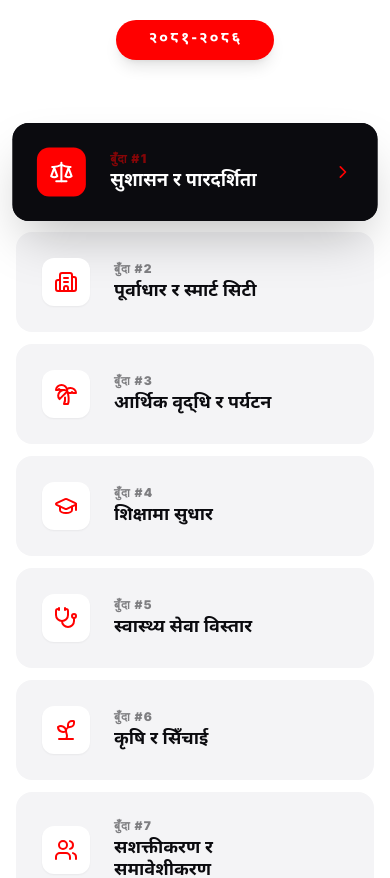
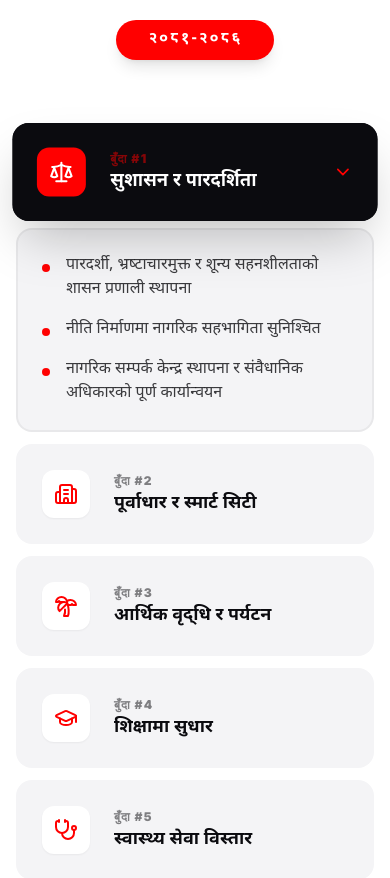
Before and after one commit to aashishlamsal/renudidi-election, a Next.js app: page / in a window 390 px wide. Shown: the part 7600-8478 px from the top of the page. Built offline with nearby package versions, Linux system fonts and the light colour scheme.

Commit message:
Manifesto highlights mobile view fixed

```diff
--- a/components/Manifesto.tsx
+++ b/components/Manifesto.tsx
@@ -61,15 +61,15 @@ export default function Manifesto() {
         {/* Accordion/Tabs Container */}
         <div className="max-w-6xl mx-auto">
           <div className="flex flex-col lg:flex-row gap-8 lg:gap-12 min-h-[500px]">
-            {/* Left Side: Navigation Links */}
+            {/* Left Side: Navigation Links (Accordion on Mobile) */}
             <div className="w-full lg:w-2/5 space-y-3">
               {manifesto.pillars.map((pillar, idx) => {
                 const isActive = activeTab === idx
                 const IconComponent = IconMap[pillar.icon] || Users
 
                 return (
+                  <div key={idx} className="space-y-2">
                     <button
-                    key={idx}
                       onClick={() => setActiveTab(idx)}
                       className={`w-full text-left p-6 rounded-2xl transition-all duration-300 flex items-center gap-6 group relative overflow-hidden ${isActive
                         ? 'bg-didi-black text-white shadow-2xl scale-[1.02] z-10'
@@ -100,15 +100,46 @@ export default function Manifesto() {
 
                       <ChevronRight
                         size={20}
-                      className={`relative z-10 transition-transform duration-300 ${isActive ? 'translate-x-0 opacity-100 text-didi-red' : '-translate-x-4 opacity-0 text-didi-black'}`}
+                        className={`relative z-10 transition-transform duration-300 ${isActive ? 'rotate-90 lg:rotate-0 translate-x-0 opacity-100 text-didi-red' : '-translate-x-4 opacity-0 text-didi-black'}`}
                       />
                     </button>
+
+                    {/* Mobile Only: Expanded Details */}
+                    <AnimatePresence>
+                      {isActive && (
+                        <motion.div
+                          initial={{ height: 0, opacity: 0 }}
+                          animate={{ height: 'auto', opacity: 1 }}
+                          exit={{ height: 0, opacity: 0 }}
+                          className="lg:hidden overflow-hidden"
+                        >
+                          <div className="p-6 bg-didi-gray rounded-2xl space-y-4 border-2 border-didi-black/5">
+                            {(() => {
+                              const description = (pillar as any).description
+                              const points = Array.isArray(t(description.ne, description.en))
+                                ? t(description.ne, description.en)
+                                : [t(description.ne, description.en)]
+
+                              return points.map((point: string, pIdx: number) => (
+                                <div key={pIdx} className="flex items-start gap-4">
+                                  <div className="w-2 h-2 rounded-full bg-didi-red mt-2.5 shrink-0" />
+                                  <p className={`text-base text-didi-black/80 font-medium ${language === 'ne' ? 'font-nepali' : ''}`}>
+                                    {point}
+                                  </p>
+                                </div>
+                              ))
+                            })()}
+                          </div>
+                        </motion.div>
+                      )}
+                    </AnimatePresence>
+                  </div>
                 )
               })}
             </div>
 
-            {/* Right Side: Detailed View */}
-            <div className="w-full lg:w-3/5 bg-didi-gray rounded-[40px] p-8 md:p-12 relative overflow-hidden flex flex-col justify-start min-h-[500px]">
+            {/* Right Side: Detailed View (Desktop Only) */}
+            <div className="hidden lg:flex w-full lg:w-3/5 bg-didi-gray rounded-[40px] p-8 md:p-12 relative overflow-hidden flex-col justify-start min-h-[500px]">
               {/* Decorative Elements */}
               <div className="absolute -top-12 -right-12 w-48 h-48 bg-didi-red/5 rounded-full blur-3xl" />
               <div className="absolute -bottom-12 -left-12 w-48 h-48 bg-didi-black/5 rounded-full blur-3xl" />
```
Lines whose indentation alone changed are shown as unchanged.
